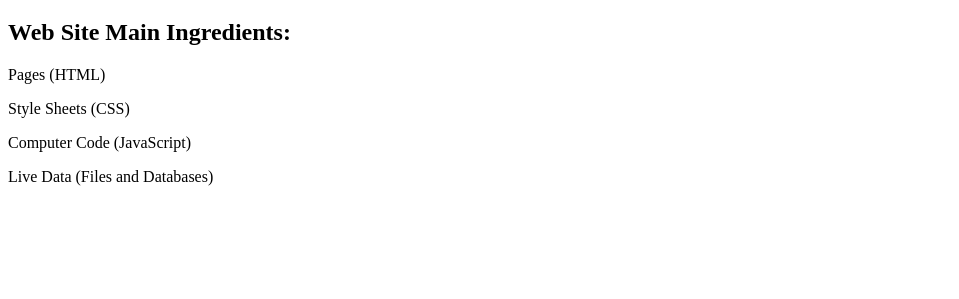
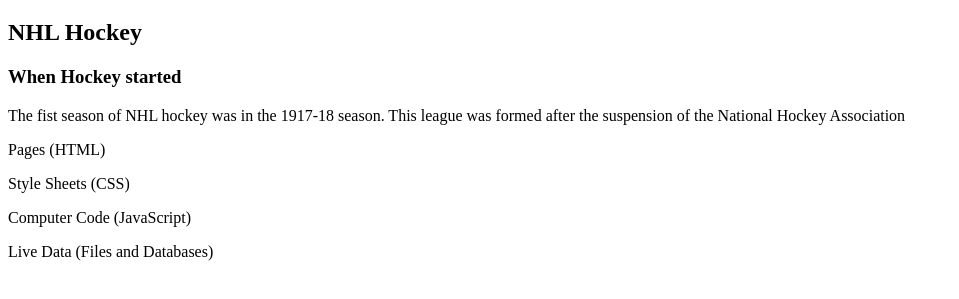
Before and after one commit to dusty1515/Hockey-, a plain HTML site: page index.html in a window 1280 px wide. Shown: the part 61-360 px from the top of the page, without its empty margins (0-959 px from the left). Drawn offline with Linux system fonts and the light colour scheme.

Commit message:
Update index.html

```diff
--- a/index.html
+++ b/index.html
@@ -8,8 +8,9 @@
 <body>
 
   <h1>Hockey</h1>
-  <h2>Web Site Main Ingredients:</h2>
-
+  <h2>NHL Hockey</h2>
+<h3>When Hockey started</h3>
+<body> The fist season of NHL hockey was in the 1917-18 season. This league was formed after the suspension of the National Hockey Association</body>
   <p>Pages (HTML)</p>
   <p>Style Sheets (CSS)</p>
   <p>Computer Code (JavaScript)</p>
```
